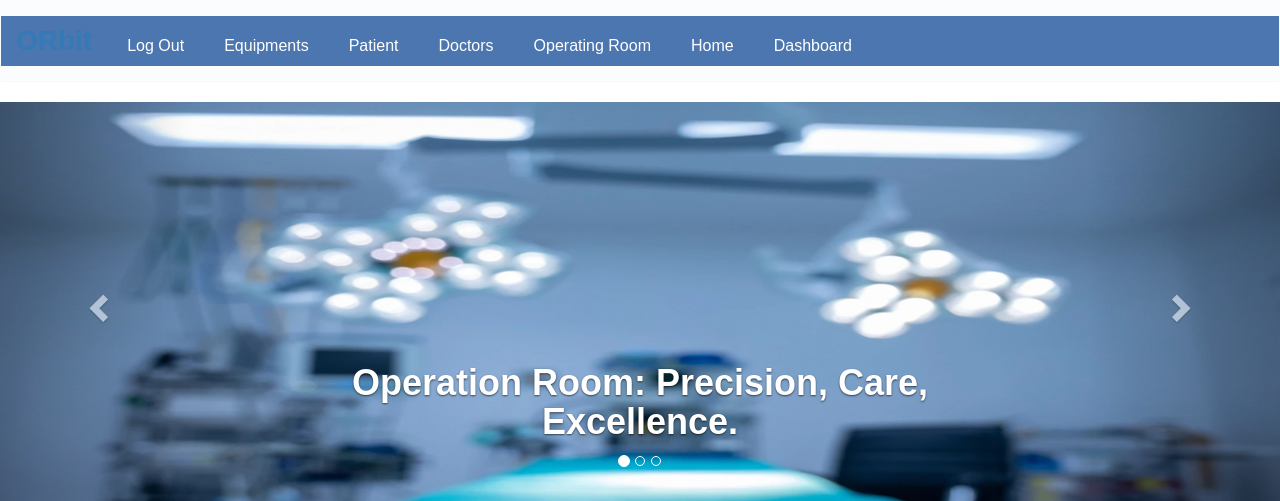
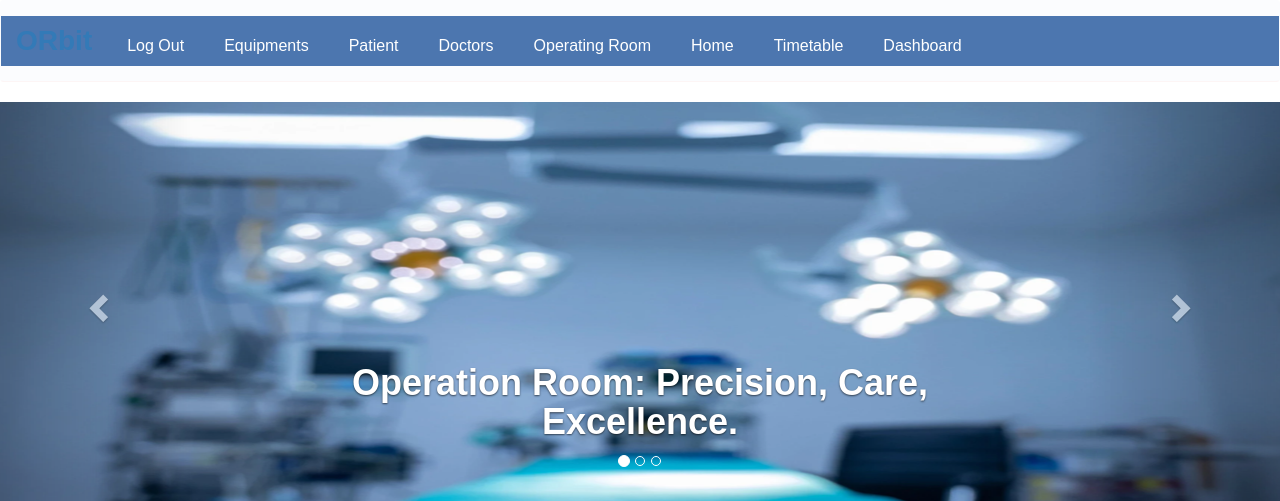
Before and after one commit to NadaMohamedElBasel/ORbit-Database, a Flask app: page /deletedoc in a window 1280 px wide. Shown: the top 501 px of the page. Run offline with Flask 3, Linux system fonts and the light colour scheme; some libraries are stand-ins or nearby versions.

Commit message:
Update home.html

```diff
--- a/ORbit-Database-main/ORbit-Database-main/templates/home.html
+++ b/ORbit-Database-main/ORbit-Database-main/templates/home.html
@@ -43,6 +43,9 @@
                         </li>
                         <li class="nav-item">
                             <a class="nav-link" href="http://127.0.0.1:5000/home">Home</a>
+                        </li>
+                        <li class="nav-item">
+                            <a class="nav-link" href="http://127.0.0.1:5000/surgeryapps">Timetable</a>
                         </li>
                         <li class="nav-item">
                             <a class="nav-link" href="http://127.0.0.1:5000/dashboard">Dashboard</a>
```
